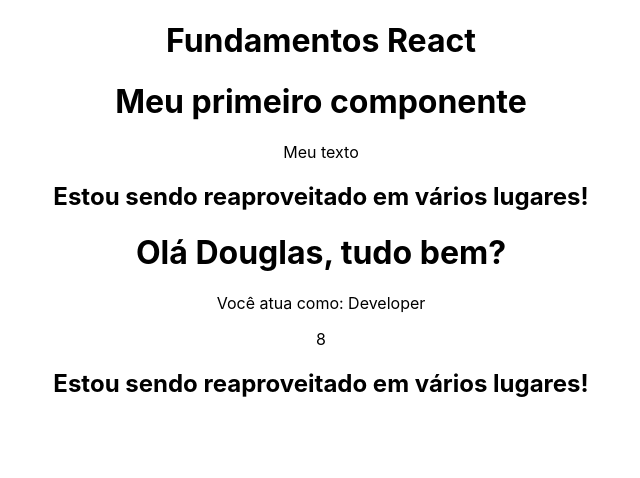
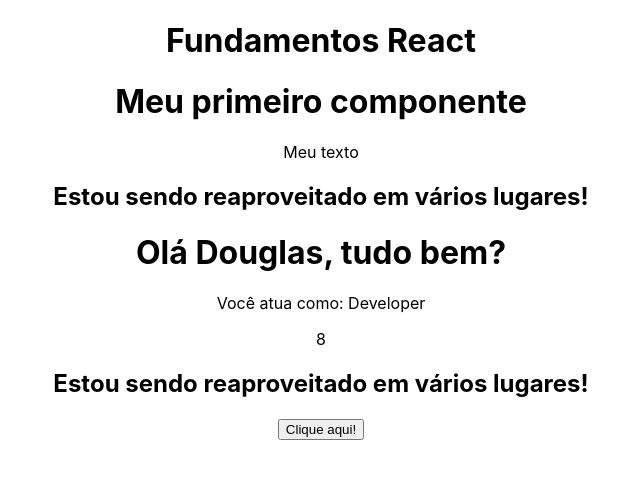
Before and after one commit to NoScandalize/React, a React (Create React App) app in the folder 2_FUNDAMENTOS/fundamentos/: page / in a window 1280 px wide. Shown: the top 478 px of the page, without its empty margins (319-959 px from the left). Built offline with nearby package versions, Linux system fonts and the light colour scheme.

Commit message:
Update v1.2.7
- Fundamentos: Eventos

```diff
--- a/2_FUNDAMENTOS/fundamentos/src/App.js
+++ b/2_FUNDAMENTOS/fundamentos/src/App.js
@@ -5,6 +5,7 @@
 import FirstComponent from './components/FirstComponent';
 import MyComponent from './components/MyComponent';
 import TemplateExpressions from './components/TemplateExpressions';
+import Events from './components/Events';
 
 function App() {
   return (
@@ -13,6 +14,7 @@
       <FirstComponent />
       <TemplateExpressions />
       <MyComponent />
+      <Events />
     </div>
   );
 }
--- /dev/null
+++ b/2_FUNDAMENTOS/fundamentos/src/components/Events.js
@@ -0,0 +1,17 @@
+const Events = () => {
+  const handleMyEvent = (event) => {
+    console.log(event);
+
+    console.log("Ativou o evento!");
+  };
+
+  return (
+    <div>
+      <div>
+        <button onClick={handleMyEvent}>Clique aqui!</button>
+      </div>
+    </div>
+  );
+};
+
+export default Events;
```
